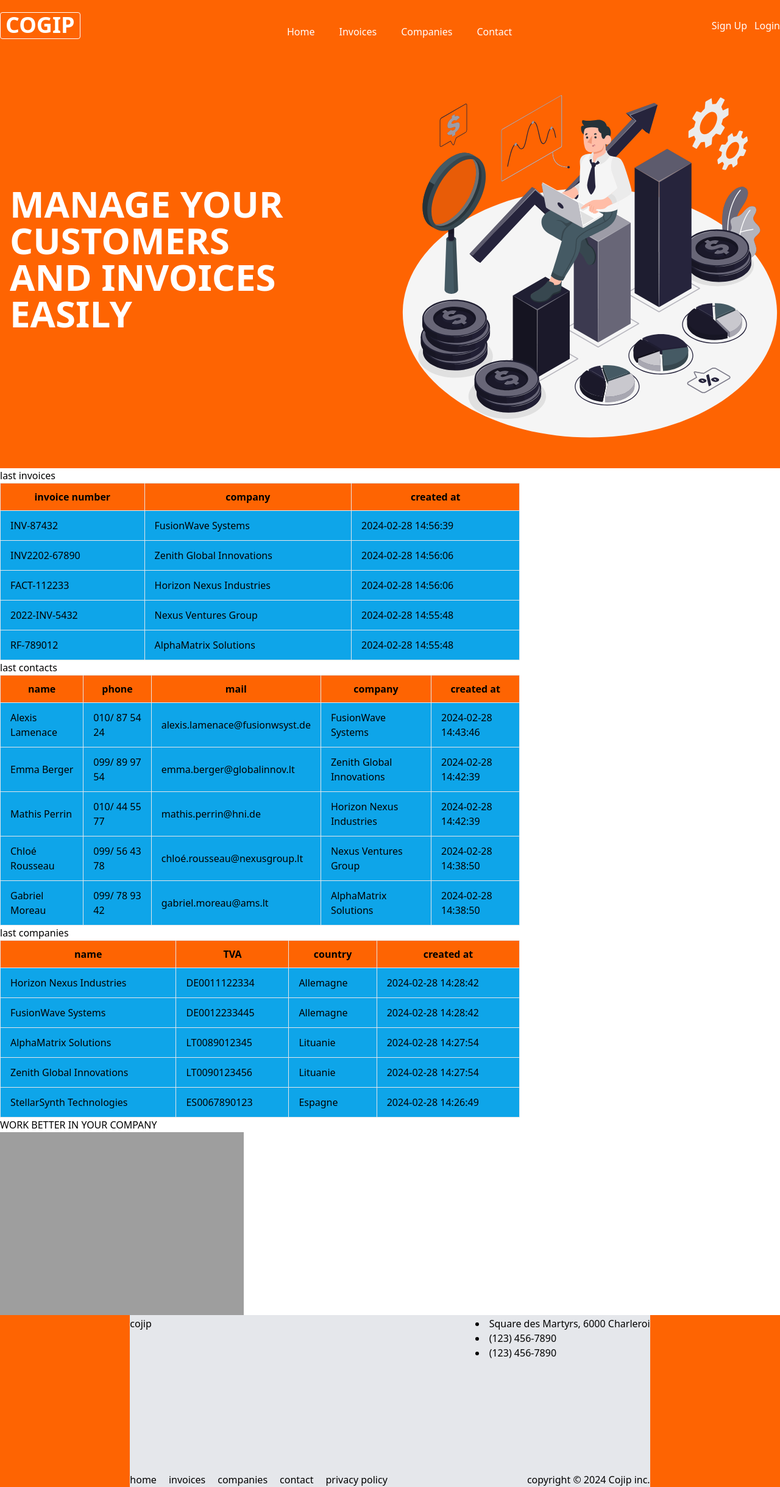
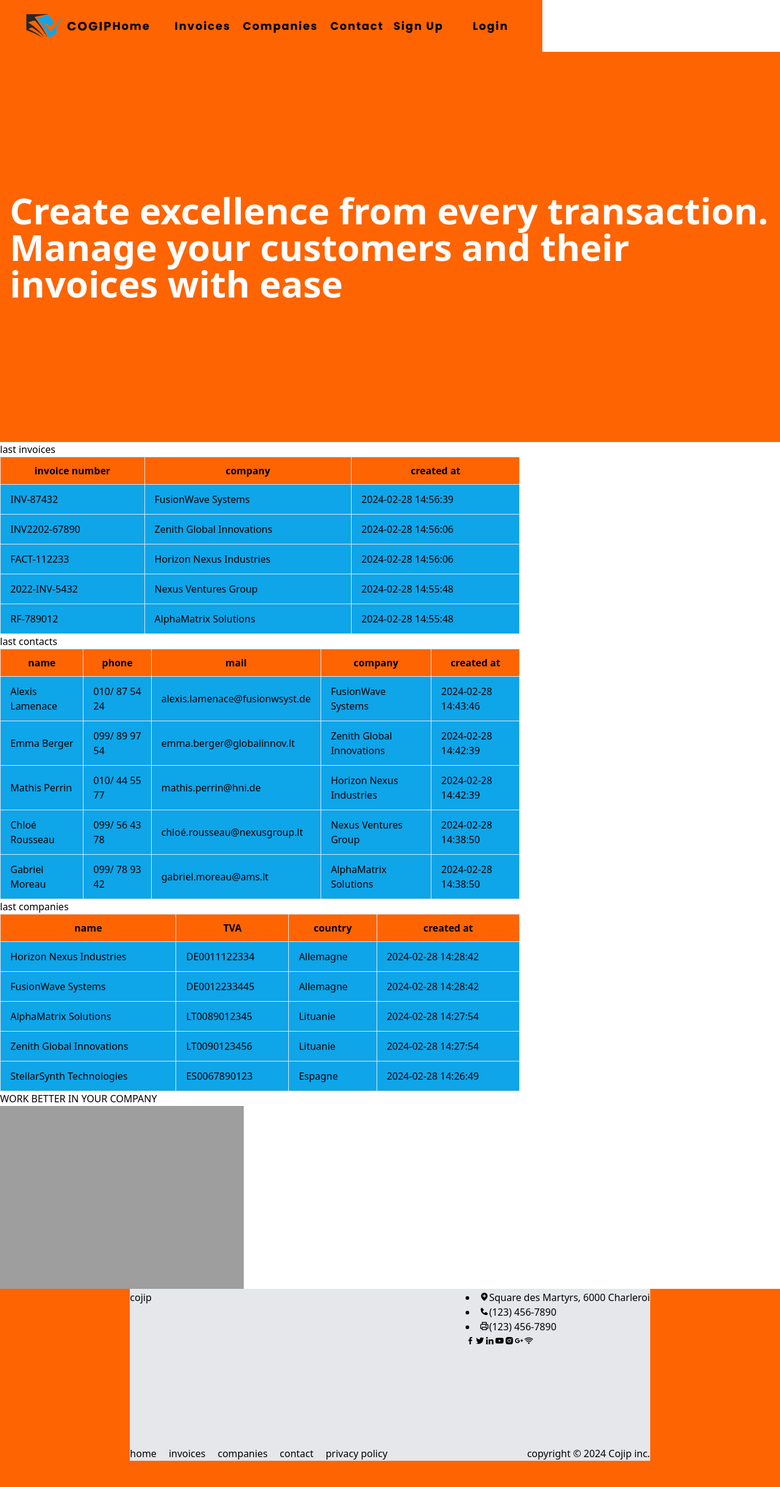
Before and after one commit to Tess-mltx/Cogip, a PHP site: page / in a window 1280 px wide. Shown: the whole page at 61% size. After the commit the page ends 2396 px from the top, so only its background shows below. Run offline with PHP 8.4, Linux system fonts and the light colour scheme; data comes from the database, SQL or seed files in the repository; style sheets or scripts are compiled from the project's sources; grey boxes are pictures that could not be loaded.

Commit message:
modif header

```diff
--- a/View/Includes/header.php
+++ b/View/Includes/header.php
@@ -1,41 +1,163 @@
 <!DOCTYPE html>
 <html lang="en">
+
 <head>
     <meta charset="UTF-8">
     <meta name="viewport" content="width=device-width, initial-scale=1.0">
     <title></title>
     <link href="src/output.css" rel="stylesheet">
+    <link rel="preconnect" href="https://fonts.googleapis.com">
+    <link rel="preconnect" href="https://fonts.gstatic.com" crossorigin>
+    <link href="https://fonts.googleapis.com/css2?family=Poppins:ital,wght@0,100;0,200;0,300;0,400;0,500;0,600;0,700;0,800;0,900;1,100;1,200;1,300;1,400;1,500;1,600;1,700;1,800;1,900&display=swap" rel="stylesheet">
+    <link href='https://unpkg.com/boxicons@2.1.4/css/boxicons.min.css' rel='stylesheet'>
 </head>
+
+
 <body>
-<header  class="font-sans font-poppins">
-<!-- Barre de navigation -->
-<nav class="bg-primary-color-orange text-white py-4">
-    <div class="container mx-auto flex justify-between items-left">
-        <!-- Première division pour le premier onglet -->
-        <div class="border border-white rounded px-2 mt-1">
-            <a href="index.php?page=" class="text-4xl font-bold ">COGIP</a> <!-- Effets hover ajoutés -->
+    <style>
+        header {
+            font-family: 'Poppins';
+        }
+
+        header.scrolled {
+            box-shadow: inset 1.30px 2.25px 3.55px -0.44px rgba(0, 0, 0, 0.15),
+                inset -1.95px -3.38px 3.55px -0.44px rgba(0, 0, 0, 0.3),
+                3.90px 6.75px 2.66px -1.33px rgba(0, 0, 0, 0.6);
+        }
+
+        .nav-second {
+            display: none;
+        }
+
+        .scrolled .nav-primary {
+            display: none;
+        }
+
+        .scrolled .nav-second {
+            display: flex;
+        }
+
+        .burger_menu {
+            display: none;
+        }
+
+        .burger_menu .line {
+            width: 25px;
+            height: 4px;
+            background-color: black;
+            margin: 3px 0;
+            transition: transform 0.3s ease;
+        }
+
+        .burger_menu.active .line:nth-child(1) {
+            transform: translateY(8px) rotate(45deg);
+        }
+
+        .burger_menu.active .line:nth-child(2) {
+            transform: translateY(-4px) rotate(-45deg);
+            margin-top: 4px;
+        }
+
+        .container_menu {
+            display: none;
+            height: 100vh;
+        }
+
+        .container_menu nav {
+            padding-top: 10px;
+            height: 50%;
+        }
+
+        .container_menu nav a {
+            margin: 10px 0;
+        }
+
+        .active_nav_bar {
+            display: flex;
+            justify-content: space-around;
+        }
+
+        @media screen and (max-width: 1024px) {
+
+            .nav-primary,
+            .connexion {
+                display: none;
+            }
+
+            .burger_menu {
+                display: flex;
+            }
+
+            .scrolled .nav-second {
+                display: none;
+            }
+        }
+    </style>
+    <header class="fixed transition-all duration-200 bg-primary-color-orange py-2 w-full md:w-auto">
+        <div class="flex justify-between items-center mx-10">
+            <div class="flex justify-center items-center">
+                <img src="img/image/logo_cojip.png" alt="logo_cojip" width="70" height="70">
+                <a href="index.php?page=" class="font-bold tracking-widest text-xl">COGIP</a>
             </div>
 
-        <!-- Les onglets -->
-        <div class="flex space-x-10 ml-8 mt-6"> <!-- Décalage des onglets -->
-            <a href="index.php?page=" class="nav-link hover:text-black hover:bg-white rounded md hover:px-1.5">Home</a> <!-- Effets hover ajoutés -->
-            <a href="index.php?page=invoices-index" class="nav-link hover:text-black hover:bg-white rounded md hover:px-1.5">Invoices</a> <!-- Effets hover ajoutés -->
-            <a href="index.php?page=companies-index" class="nav-link hover:text-black hover:bg-white rounded md hover:px-1.5">Companies</a> <!-- Effets hover ajoutés -->
-            <a href="index.php?page=contacts-index" class="nav-link hover:text-black hover:bg-white rounded md hover:px-1.5">Contact</a> <!-- Effets hover ajoutés -->
+            <nav class="nav-primary flex space-x-5">
+                <a href="index.php?page=" class="mr-5 text-lg font-bold tracking-widest capitalize hover:text-white">home</a>
+                <a href="index.php?page=invoices-index" class="mr-5 text-lg font-bold tracking-widest capitalize hover:text-white">invoices</a>
+                <a href="index.php?page=companies-index" class="mr-5 text-lg font-bold tracking-widest capitalize hover:text-white">companies</a>
+                <a href="index.php?page=contacts-index" class="mr-5 text-lg font-bold tracking-widest capitalize hover:text-white">contact</a>
+            </nav>
+
+            <nav class="nav-second flex space-x-5">
+                <a href="index.php?page=" class="transition-all duration-200 mr-5 font-bold tracking-widest capitalize hover:text-white text-2xl"><i class='bx bxs-home'></i></a>
+                <a href="index.php?page=invoices-index" class="transition-all duration-200 mr-5 font-bold tracking-widest capitalize hover:text-white text-2xl"><i class='bx bxs-detail'></i></a>
+                <a href="index.php?page=companies-index" class="transition-all duration-200 mr-5 font-bold tracking-widest capitalize hover:text-white text-2xl"><i class='bx bxs-business'></i></a>
+                <a href="index.php?page=contacts-index" class="transition-all duration-200 mr-5 font-bold tracking-widest capitalize hover:text-white text-2xl"><i class='bx bxs-contact'></i></a>
+            </nav>
+
+            <div class="connexion flex">
+                <a href="#" class=" font-bold capitalize tracking-widest text-lg mr-4 px-4 py-2 hover:text-white">sign up</a>
+                <a href="#" class="font-bold capitalize tracking-widest text-lg px-4 py-2 hover:text-white">login</a>
             </div>
-
-        <!-- Deuxième division pour les onglets "Sign Up" et "Login" -->
-        <div class="flex space-x-3 ml-5 mt-3.5">
-            <a href="#" class="nav-link hover:text-black hover:bg-white rounded md hover:pb-1 hover:px-1.5">Sign Up</a> <!-- Effets hover ajoutés -->
-            <a href="#" class="nav-link hover:text-black hover:bg-white rounded md hover:pb-1 hover:px-1.5" >Login</a> <!-- Effets hover ajoutés -->
+            <div class="burger_menu flex flex-col justify-center items-center w-8 h-8 cursor-pointer">
+                <div class="line"></div>
+                <div class="line"></div>
             </div>
         </div>
+        <div class="container_menu bg-primary-color-orange absolute w-full">
+            <nav class="flex flex-col ">
+                <a href="index.php?page=" class="text-center text-xl font-bold tracking-widest capitalize hover:text-white">home</a>
+                <a href="index.php?page=invoices-index" class="text-center text-xl font-bold tracking-widest capitalize hover:text-white">invoices</a>
+                <a href="index.php?page=companies-index" class=" text-center text-xl font-bold tracking-widest capitalize hover:text-white">companies</a>
+                <a href="index.php?page=contacts-index" class=" text-center text-xl font-bold tracking-widest capitalize hover:text-white">contact</a>
+                <a href="#" class=" text-center font-bold capitalize tracking-widest text-xl hover:text-white">sign up</a>
+                <a href="#" class=" text-center font-bold capitalize tracking-widest text-xl hover:text-white">login</a>
             </nav>
+        </div>
+    </header>
+    <script>
+        // Sélection du header
+        const header = document.querySelector('header');
 
-</header>
+        // Fonction pour basculer entre les deux barres de navigation
+        function handleScroll() {
+            if (window.scrollY > 0) {
+                header.classList.add('scrolled');
+            } else {
+                header.classList.remove('scrolled');
+            }
+        }
 
+        // Écouteur d'événement pour détecter le scroll
+        window.addEventListener('scroll', handleScroll);
 
+        const burgerMenu = document.querySelector('.burger_menu');
+        const containerNavBar = document.querySelector('.container_menu')
 
+        burgerMenu.addEventListener('click', () => {
+            burgerMenu.classList.toggle('active');
+            containerNavBar.classList.toggle('active_nav_bar');
+        });
+    </script>
+</body>
 
-<?php
-// modèle du header à requied pour chaque page
+</html>
--- a/View/home.php
+++ b/View/home.php
@@ -2,16 +2,21 @@
 
 <!-- main -->
 <main>
+    <style>
+        main {
+            padding-top: 85px;
+        }
+
+        .section_home_one{
+            min-height: 80vh;
+        }
+    </style>
     <!-- Section sous la barre de navigation -->
-    <section class="bg-primary-color-orange py-8 flex items-center">
-        <div class="container mx-auto flex items-center justify-between">
+    <section class="section_home_one bg-primary-color-orange flex items-center">
+        <div class=" mx-auto flex items-center justify-between">
             <!-- Texte à gauche -->
             <div class="text-left text-white flex-1 px-4">
-                <p class="text-6xl font-semibold">MANAGE YOUR CUSTOMERS AND&nbsp;INVOICES EASILY</p>
-            </div>
-            <!-- Image SVG à droite -->
-            <div class="flex-1">
-                <img src="img/image/Investment data-amico.svg" alt="Image" class="w-full h-auto">
+                <p class="text-6xl font-semibold">Create excellence from every transaction. Manage your customers and their invoices with ease</p>
             </div>
         </div>
     </section>
@@ -31,11 +36,11 @@
             <tbody>
 
                 <?php foreach ($invoices as $invoice) : ?>
-                <?php $company = (new CompaniesController())->singleCompany($invoice->company_id);?>
+                    <?php $company = (new CompaniesController())->singleCompany($invoice->company_id); ?>
                     <tr>
-                    <td class="bg-sky-500/100 px-4 py-3 border"><?= $invoice->reference ?></td>
-                    <td class="bg-sky-500/100 px-4 py-3 border"><?= $company[0]->name ?></td>
-                    <td class="bg-sky-500/100 px-4 py-3 border"><?= $invoice->created_at ?></td>
+                        <td class="bg-sky-500/100 px-4 py-3 border"><?= $invoice->reference ?></td>
+                        <td class="bg-sky-500/100 px-4 py-3 border"><?= $company[0]->name ?></td>
+                        <td class="bg-sky-500/100 px-4 py-3 border"><?= $invoice->created_at ?></td>
                     </tr>
                 <?php endforeach; ?>
 
@@ -62,7 +67,7 @@
             <tbody>
 
                 <?php foreach ($contacts as $contact) : ?>
-                    <?php $company = (new CompaniesController())->singleCompany($contact->company_id);?>
+                    <?php $company = (new CompaniesController())->singleCompany($contact->company_id); ?>
                     <tr>
                         <td class="bg-sky-500/100 px-4 py-3 border"><?= $contact->name ?></td>
                         <td class="bg-sky-500/100 px-4 py-3 border"><?= $contact->phone ?></td>
@@ -98,7 +103,7 @@
                         <td class="bg-sky-500/100 px-4 py-3 border"><?= $company->name ?></td>
                         <td class="bg-sky-500/100 px-4 py-3 border"><?= $company->tvaNumber ?></td>
                         <td class="bg-sky-500/100 px-4 py-3 border"><?= $company->country ?></td>
-                        <td class="bg-sky-500/100 px-4 py-3 border"><?= $company->created_at?></td>
+                        <td class="bg-sky-500/100 px-4 py-3 border"><?= $company->created_at ?></td>
                     </tr>
                 <?php endforeach; ?>
 
```
Also changed, not shown: View/Dashboard/index.php (+13 -26 lines), img/image/Logo_cojip.png (added). Lines whose indentation alone changed are shown as unchanged.
